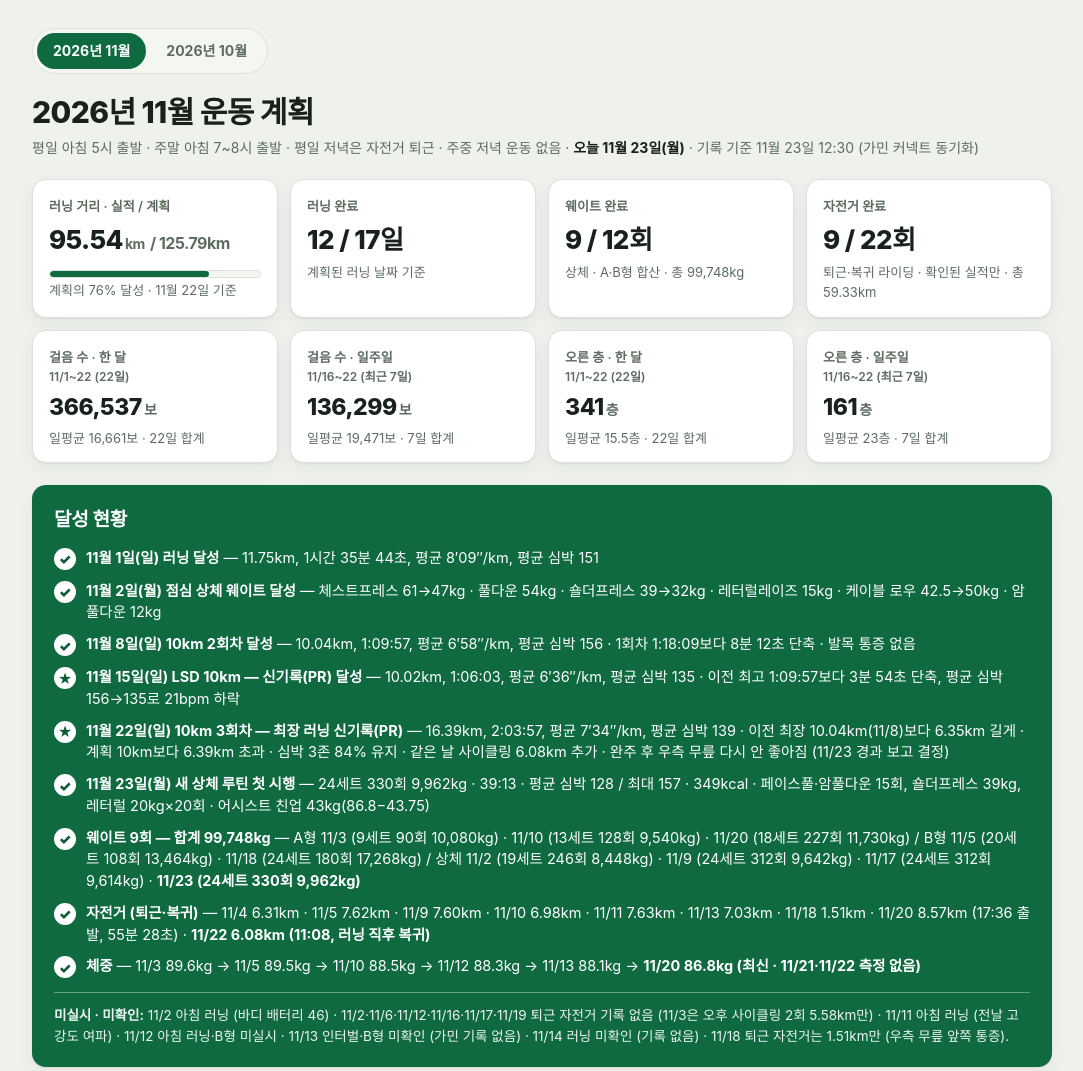
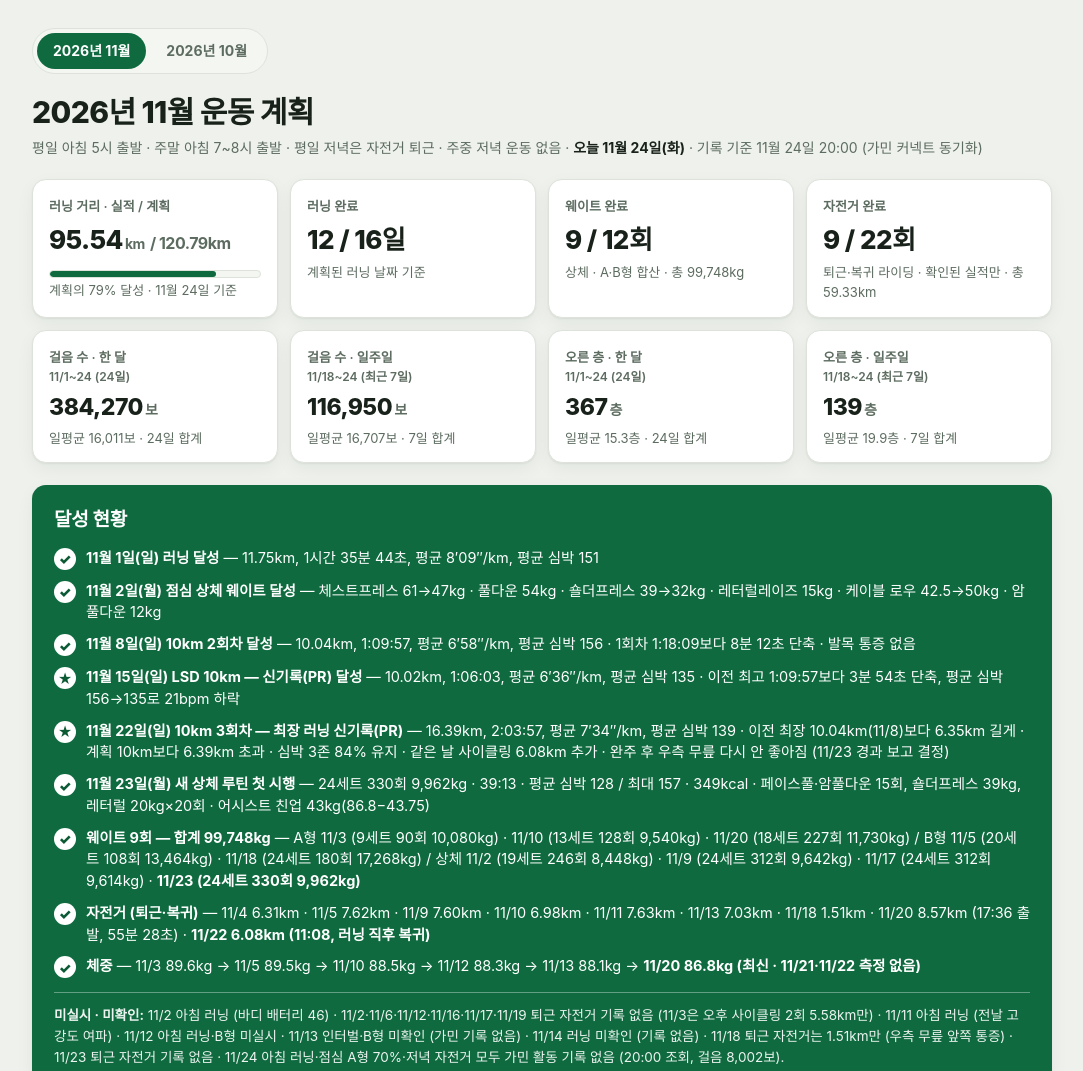
Before and after one commit to blind-knight-dev/november-exercise-dashboard, a plain HTML site: page index.html in a window 1280 px wide. Shown: the top 1071 px of the page, without its empty margins (98-1181 px from the left). Drawn offline with Linux system fonts and the light colour scheme; a web font is replaced by a local one.

Commit message:
Sync 11/23 steps/floors and switch dashboard to 11/24

```diff
--- a/index.html
+++ b/index.html
@@ -235,7 +235,7 @@
 
   <header>
     <h1>2026년 11월 운동 계획</h1>
-    <p class="sub">평일 아침 5시 출발 · 주말 아침 7~8시 출발 · 평일 저녁은 자전거 퇴근 · 주중 저녁 운동 없음 · <b>오늘 11월 23일(월)</b> · 기록 기준 11월 23일 12:30 (가민 커넥트 동기화)</p>
+    <p class="sub">평일 아침 5시 출발 · 주말 아침 7~8시 출발 · 평일 저녁은 자전거 퇴근 · 주중 저녁 운동 없음 · <b>오늘 11월 24일(화)</b> · 기록 기준 11월 24일 20:00 (가민 커넥트 동기화)</p>
   </header>
 
   <!-- KPI -->
@@ -266,22 +266,22 @@
   <!-- 걸음 · 층 KPI -->
   <div class="kpis act-kpis" aria-label="걸음 수·오른 층 한 달 / 일주일">
     <div class="kpi">
-      <div class="label">걸음 수 · 한 달<span class="per">11/1~22 (22일)</span></div>
+      <div class="label">걸음 수 · 한 달<span class="per">11/1~24 (24일)</span></div>
       <div class="num"><span id="kpiStepsMonth">–</span><span class="unit">보</span></div>
       <div class="foot" id="kpiStepsMonthFoot">일평균 –</div>
     </div>
     <div class="kpi">
-      <div class="label">걸음 수 · 일주일<span class="per">11/16~22 (최근 7일)</span></div>
+      <div class="label">걸음 수 · 일주일<span class="per">11/18~24 (최근 7일)</span></div>
       <div class="num"><span id="kpiStepsWeek">–</span><span class="unit">보</span></div>
       <div class="foot" id="kpiStepsWeekFoot">일평균 –</div>
     </div>
     <div class="kpi">
-      <div class="label">오른 층 · 한 달<span class="per">11/1~22 (22일)</span></div>
+      <div class="label">오른 층 · 한 달<span class="per">11/1~24 (24일)</span></div>
       <div class="num"><span id="kpiFloorsMonth">–</span><span class="unit">층</span></div>
       <div class="foot" id="kpiFloorsMonthFoot">일평균 –</div>
     </div>
     <div class="kpi">
-      <div class="label">오른 층 · 일주일<span class="per">11/16~22 (최근 7일)</span></div>
+      <div class="label">오른 층 · 일주일<span class="per">11/18~24 (최근 7일)</span></div>
       <div class="num"><span id="kpiFloorsWeek">–</span><span class="unit">층</span></div>
       <div class="foot" id="kpiFloorsWeekFoot">일평균 –</div>
     </div>
@@ -302,7 +302,7 @@
         <li><span class="check" aria-hidden="true">✓</span><span><span class="who">자전거 (퇴근·복귀)</span> — 11/4 6.31km · 11/5 7.62km · 11/9 7.60km · 11/10 6.98km · 11/11 7.63km · 11/13 7.03km · 11/18 1.51km · 11/20 8.57km (17:36 출발, 55분 28초) · <b>11/22 6.08km (11:08, 러닝 직후 복귀)</b></span></li>
         <li><span class="check" aria-hidden="true">✓</span><span><span class="who">체중</span> — 11/3 89.6kg → 11/5 89.5kg → 11/10 88.5kg → 11/12 88.3kg → 11/13 88.1kg → <b>11/20 86.8kg (최신 · 11/21·11/22 측정 없음)</b></span></li>
       </ul>
-      <p class="missed"><b>미실시 · 미확인:</b> 11/2 아침 러닝 (바디 배터리 46) · 11/2·11/6·11/12·11/16·11/17·11/19 퇴근 자전거 기록 없음 (11/3은 오후 사이클링 2회 5.58km만) · 11/11 아침 러닝 (전날 고강도 여파) · 11/12 아침 러닝·B형 미실시 · 11/13 인터벌·B형 미확인 (가민 기록 없음) · 11/14 러닝 미확인 (기록 없음) · 11/18 퇴근 자전거는 1.51km만 (우측 무릎 앞쪽 통증).</p>
+      <p class="missed"><b>미실시 · 미확인:</b> 11/2 아침 러닝 (바디 배터리 46) · 11/2·11/6·11/12·11/16·11/17·11/19 퇴근 자전거 기록 없음 (11/3은 오후 사이클링 2회 5.58km만) · 11/11 아침 러닝 (전날 고강도 여파) · 11/12 아침 러닝·B형 미실시 · 11/13 인터벌·B형 미확인 (가민 기록 없음) · 11/14 러닝 미확인 (기록 없음) · 11/18 퇴근 자전거는 1.51km만 (우측 무릎 앞쪽 통증) · 11/23 퇴근 자전거 기록 없음 · 11/24 아침 러닝·점심 A형 70%·저녁 자전거 모두 가민 활동 기록 없음 (20:00 조회, 걸음 8,002보).</p>
     </div>
   </section>
 
@@ -468,10 +468,12 @@
         </ul>
         <h3 style="margin-top:18px">체중 추이 · 인바디 (11월)</h3>
         <ul>
-          <li>체중 — 11/3 89.6kg → 11/5 89.5kg → 11/10 88.5kg → 11/12 88.3kg → 11/13 88.1kg → 11/20 86.8kg (최신 · 07:15 측정 · 직전보다 −1.3kg) · 11/21·11/22 측정 없음</li>
+          <li>체중 — 11/3 89.6kg → 11/5 89.5kg → 11/10 88.5kg → 11/12 88.3kg → 11/13 88.1kg → 11/20 86.8kg (최신 · 07:15 측정 · 직전보다 −1.3kg) · 11/21~11/24 측정 없음</li>
           <li>인바디 770 (11/7) — 체중 89.3kg · 골격근량 37.2kg · 체지방률 27.7% · 내장지방단면적 100.4cm² · 적정체중 75.9kg</li>
           <li>트레이닝 상태 (11/22) — 운동 능력 유지 · 부하 포커스 무산소 부족 · 단기 부하 599 (최적) · VO2 Max 42 (보통) · HRV 58ms (균형 · 야간 평균 61ms)</li>
           <li>11/22 컨디션 — 수면 94점 (8시간 00분, 22:49~06:50) · 바디 배터리 40 (+60 / −63) · 트레이닝 준비 상태 69 · 안정시 심박 57bpm · 걸음 29,580보 (하루 합계 · 목표 달성)</li>
+          <li>트레이닝 상태 (11/24) — 운동 능력 유지 · 부하 포커스 무산소 부족 · 단기 부하 464 (최적) · VO2 Max 42 (보통) · HRV 62ms (균형 · 야간 평균 67ms)</li>
+          <li>11/24 컨디션 — 수면 76점 (5시간 56분, 00:35~06:31) · 깊은 수면 1시간 15분 · REM 1시간 55분 · 바디 배터리 87(기상) → 36(20:00) · 트레이닝 준비 상태 71 · 안정시 심박 51bpm · 걸음 8,002보 (20:00까지 · 목표 16,700)</li>
           <li>러닝화 (11/22) — Decathlon Kiprun KS900 누적 25.9 / 1,050km (오늘 러닝 16.39km·보행 0.32km 포함) · Novablast 6 4.5 / 1,000km · EVO SL 0 / 975km</li>
         </ul>
         <h3 style="margin-top:18px">11월 2일 웨이트 상세</h3>
@@ -512,7 +514,7 @@
     </div>
   </section>
 
-  <footer>계획 거리는 추정치, 달성 기록은 실측. 가민 커넥트 기준 11월 23일 12:30까지 실적 반영(11/22 보행 0.32km · 러닝 16.39km · 사이클링 6.08km, 11/23 점심 상체 근력 24세트 39:13), 11월 24일 이후 일정은 계획이다.<br>걸음 수·오른 층은 11월 23일 09:20 가민 커넥트 조회값(일별 합계)으로, 한 달·일주일 수치는 11/1~22와 11/16~22 실측 합계·일평균이다. 11/23 하루치는 이번 갱신에서 다시 조회하지 않아 집계에서 뺐다.</footer>
+  <footer>계획 거리는 추정치, 달성 기록은 실측. 가민 커넥트 기준 11월 24일 20:00까지 실적 반영(11/22 보행 0.32km · 러닝 16.39km · 사이클링 6.08km, 11/23 점심 상체 근력 24세트 39:13, 11/24 활동 기록 없음), 11월 25일 이후 일정은 계획이다.<br>걸음 수·오른 층은 11월 24일 20:00 가민 커넥트 조회값(일별 합계)으로, 한 달·일주일 수치는 11/1~24와 11/18~24 실측 합계·일평균이다. 11/24 수치는 20:00까지의 잠정치다.</footer>
 
   </div><!-- /#month-11 -->
 
@@ -751,8 +753,8 @@
     {d:20, morning:run(8.77,"1:14:21",{done:true,timeDetail:"평균 8′29″/km · 평균심박 131 / 최대 151 · 667kcal · 05:25 시작 · 앞서 05:19 보행 0.46km(5:24, 평균심박 98)",detail:"무릎 통증 해소 확인 · 계획 5km(무릎 테스트)보다 3.77km 길게 뜀 · 가민 활동 25135470375"}), lunch:weight("하체 A형","",{done:true,detail:"데드리프트 100×6×3 · 힙쓰러스트 120×12×3(세트마다 10초 버티기) · 스탠딩 힙 어브덕션 110×12×3 · 스텝업 20kg 40회(양다리 20회씩, 점프) · 박스 점프 스쿼트 20kg 20회 · 백익스텐션 10×15×3 · 데드버그 8×2 & 버드독 8×2 · 총 18세트 227회 11,730kg · 39:42 · 평균심박 128 / 최대 172 · 341kcal · 가민 활동 25137307852"}), evening:slot("bike","자전거 퇴근 8.57km",{done:true,short:"자전거 8.57km",detail:"17:36 출발 · 55:28 (이동 40:27) · 평균 9.3km/h · 평균심박 102 / 최대 133 · 192kcal · 상승 21m · 가민 활동 25139116968"}), key:false, status:"done", exceeded:true},
     {d:21, morning:rest("휴식 · 걷기 (저녁 탄수화물 보충)",{done:true,short:"휴식",detail:"가민 활동 기록 없음 (계획대로 휴식) · 걸음 7,156보 · 수면 86점 (8시간 46분, 22:37~07:46) · 바디 배터리 아침 72 (최고 91 · 최저 32) · 트레이닝 준비 상태 74"}), lunch:none(), evening:none(), key:false, status:"done"},
     {d:22, morning:run(16.39,"2:03:57",{done:true,key:true,short:"16.39km · 최장 러닝 PR",timeDetail:"평균 7′34″/km (GAP 7′33″) · 평균심박 139 / 최대 149 · 1,273kcal · 09:00 출발 · 케이던스 181 · 보폭 0.73m · 수직진동 6.9cm",detail:"★ 최장 러닝 신기록(PR) — 이전 최장 10.04km(11/8)보다 6.35km 길게 · 계획 10km보다 6.39km 초과 · 심박 3존 84%(1:44:13) / 2존 15%(19:23) · 유산소 TE 3.5 · 활동 부하 126 · 바디배터리 −25 · 앞서 08:56 보행 0.32km(3:44, 평균심박 97) · KS900 · 가민 활동 25157875171 · 완주 후 우측 무릎 다시 안 좋아짐 (11:42 사용자 보고) — 자전거로 복귀 · 마사지, 11/23 경과 보고 결정"}), lunch:slot("bike","사이클링 6.08km · 41:51",{done:true,short:"사이클링 6.08km",detail:"11:08 출발 · 평균 8.7km/h (이동 12.0) · 평균심박 114 / 최대 140 · 264kcal · 상승 22m · 회복 TE 1.3 · 러닝 직후 · 가민 활동 25158048680"}), evening:none(), key:true, status:"done", exceeded:true},
-    {d:23, morning:rest("휴식 (10km 다음날)",{done:true,short:"휴식",detail:"오전 러닝 기록 없음 · 11/23 가민 활동은 점심 근력 훈련 1건"}), lunch:weight("상체 웨이트 — 슈퍼세트","UPPER_SS",{done:true,short:"상체 24세트",detail:"새 상체 루틴 첫 시행 — ① 페이스풀 10kg×15×3 & 암풀다운 17.5kg×15×3 ② 체스트프레스머신 47kg×12×3 & 체스트플라이머신 30kg×12×3 ③ 어시스트 내로우 친업 43kg×12×3 & 케이블 로우로우 50kg×12×3 ④ 숄더프레스머신 39kg×12×3 & 사이드 레터럴레이즈머신 20kg×20×3 · 총 24세트 330회 9,962kg · 39:13 (휴식 0:00, 세트당 1:38, 1번 세트 1:39) · 평균심박 128 / 최대 157 · 349kcal · 11:47 시작 · Forerunner 265 · 가민 활동 25168670312"}), evening:bike(), key:false, status:"partial"},
-    {d:24, morning:run(5,"약 40분",{short:"야외 LSD 5km",timeDetail:"7′50″~8′30″/km · KS900 · 심박 2~3존"}), lunch:weight("A형 70%","A70"), evening:bike(), key:false, status:"planned"},
+    {d:23, morning:rest("휴식 (10km 다음날)",{done:true,short:"휴식",detail:"오전 러닝 기록 없음 · 11/23 가민 활동은 점심 근력 훈련 1건"}), lunch:weight("상체 웨이트 — 슈퍼세트","UPPER_SS",{done:true,short:"상체 24세트",detail:"새 상체 루틴 첫 시행 — ① 페이스풀 10kg×15×3 & 암풀다운 17.5kg×15×3 ② 체스트프레스머신 47kg×12×3 & 체스트플라이머신 30kg×12×3 ③ 어시스트 내로우 친업 43kg×12×3 & 케이블 로우로우 50kg×12×3 ④ 숄더프레스머신 39kg×12×3 & 사이드 레터럴레이즈머신 20kg×20×3 · 총 24세트 330회 9,962kg · 39:13 (휴식 0:00, 세트당 1:38, 1번 세트 1:39) · 평균심박 128 / 최대 157 · 349kcal · 11:47 시작 · Forerunner 265 · 가민 활동 25168670312"}), evening:slot("bike","자전거 미실시 (가민 기록 없음)",{missed:true,short:"자전거 미실시",detail:"11/23 가민 활동은 점심 근력 1건 · 사이클링 기록 없음"}), key:false, status:"partial"},
+    {d:24, morning:slot("rest","러닝 미실시 (가민 기록 없음)",{missed:true,short:"러닝 미실시",detail:"계획 야외 LSD 5km · 11/24 가민 활동 기록 없음 (20:00 조회)"}), lunch:weight("A형 70% — 미실시","A70",{missed:true,short:"A형 미실시",detail:"가민 근력 활동 기록 없음"}), evening:slot("bike","자전거 미실시 (가민 기록 없음)",{missed:true,short:"자전거 미실시",detail:"사이클링 기록 없음"}), key:false, status:"missed"},
     {d:25, morning:run(5,"약 40분",{short:"야외 LSD 5km",timeDetail:"7′50″~8′30″/km · KS900 · 심박 2~3존"}), lunch:none(), evening:bike(), key:false, status:"planned"},
     {d:26, morning:mob("모빌리티 · 허리 보완"), lunch:weight("B형","B"), evening:bike(), key:false, status:"planned"},
     {d:27, morning:mob("모빌리티 10분"), lunch:slot("run","템포런 (트레드밀 6.25km · 40분)",{km:6.25,short:"템포런 6.25km",timeDetail:"가민 워크아웃 1767076651 기준 · 8.0→10.3→7.5km/h · 경사 1% · 심박 163~171 목표"}), evening:bike(), key:false, status:"planned"},
@@ -760,8 +762,8 @@
     {d:29, morning:run(10,"약 1시간 20분",{key:true,short:"★LSD 10km 판단일",timeDetail:"7′50″~8′30″/km · KS900 · 심박 2~3존 · 11/22 3회차 결과 보고 페이스 정함"}), lunch:none(), evening:none(), key:true, status:"planned"},
     {d:30, morning:run(4,"약 32분",{timeDetail:"아주 가볍게"}), lunch:none(), evening:bike(), key:false, status:"planned"}
   ];
-  var TODAY=23;
-  var ACT_LAST=22; // 걸음 수·오른 층 집계는 11/1~22 조회값 기준
+  var TODAY=24;
+  var ACT_LAST=24; // 걸음 수·오른 층 집계는 11/1~24 조회값 기준
   var FORM_TEXT={
     "A":"데드리프트 100kg × 6회 × 3 → 힙쓰러스트 120kg × 12회 × 3 (3세트 모두 끝 10초 버티기) → 스텝업 20kg 덤벨 × 20회 × 3 (두 다리 점프) → 힙어브덕션 110kg × 12회 × 3 → 백 익스텐션 10kg × 15회 × 3 → 허리 보완 5분 (데드버그 · 버드독).",
     "A70":"A형 70% 중량. 데드리프트 70kg × 6회 × 3 → 힙쓰러스트 84kg × 12회 × 3 → 스텝업 14kg 덤벨 × 20회 × 3 → 힙어브덕션 77kg × 12회 × 3 → 백 익스텐션 7kg × 15회 × 3 → 허리 보완 5분.",
@@ -787,14 +789,14 @@
   document.getElementById("kpiRunDone").textContent=fmt(runDone);
   document.getElementById("kpiRunPlan").textContent=fmt(runPlan);
   document.getElementById("runBar").style.width=(runPlan? (runDone/runPlan*100):0)+"%";
-  document.getElementById("kpiRunFoot").textContent="계획의 "+Math.round(runDone/runPlan*100)+"% 달성 · 11월 22일 기준";
+  document.getElementById("kpiRunFoot").textContent="계획의 "+Math.round(runDone/runPlan*100)+"% 달성 · 11월 24일 기준";
   document.getElementById("kpiRunDays").textContent=runDaysDone+" / "+runDaysPlan+"일";
   document.getElementById("kpiWeight").textContent=wDone+" / "+wPlan+"회";
   document.getElementById("kpiWeightKg").textContent="총 "+wKg.toLocaleString()+"kg";
   document.getElementById("kpiBike").textContent=bDone+" / "+bPlan+"회";
   document.getElementById("kpiBikeKm").textContent="총 "+fmt(bKm)+"km";
 
-  /* ---- 걸음 수 · 오른 층 KPI (한 달 11/1~22, 일주일 11/16~22) ---- */
+  /* ---- 걸음 수 · 오른 층 KPI (한 달 11/1~24, 일주일 11/18~24) ---- */
   function actKpis(){
     var mS=0,mF=0,mDays=0,wS=0,wF=0,wDays=0;
     for(var d=1;d<=ACT_LAST;d++){
@@ -899,6 +901,7 @@
   function statusText(day){
     if(day.status==="done"){return "완료";}
     if(day.status==="partial"){return "부분 완료";}
+    if(day.status==="missed"){return "미실시";}
     return "예정";
   }
   function cellHtml(s){
@@ -913,7 +916,7 @@
     return String(str).replace(/&/g,"&amp;").replace(/</g,"&lt;").replace(/>/g,"&gt;");
   }
 
-  /* 걸음 수 · 오른 층 — 가민 커넥트 실측값 (2026-11-23 08:50경 조회)
+  /* 걸음 수 · 오른 층 — 가민 커넥트 실측값 (2026-11-24 20:00 조회)
      s: 걸음 수, f: 오른 층, dn: 내려간 층, note: 비고 */
   var ACT={
     1:{s:26222,f:14,dn:15},
@@ -938,7 +941,8 @@
     20:{s:22411,f:30,dn:15},
     21:{s:7156,f:11,dn:11},
     22:{s:29580,f:15,dn:13},
-    23:{s:null,f:null,dn:null,note:"오늘 · 걸음·층 미조회"}
+    23:{s:9731,f:15,dn:13},
+    24:{s:8002,f:11,dn:12,note:"오늘 · 20:00까지"}
   };
   function actText(d){
     var a=ACT[d];
@@ -981,7 +985,7 @@
       tr.dataset.date=day.d;
       if(day.d===TODAY){tr.className+=" today-row";}
       if(day.d===state.selected){tr.className+=" selected";}
-      var statusCls=day.status==="done"?"done":(day.status==="partial"?"partial":"");
+      var statusCls=day.status==="done"?"done":(day.status==="partial"?"partial":(day.status==="missed"?"none":""));
       var badges="";
       if(day.d===TODAY){badges+='<span class="badge today">오늘</span>';}
       if(day.key){badges+='<span class="badge key">★ 10km</span>';}
@@ -1007,7 +1011,7 @@
       var b=document.createElement("button");
       b.type="button"; b.className="day-card"+(day.d===TODAY?" today-card":"")+(day.d===state.selected?" selected":"");
       b.dataset.date=day.d;
-      var head='11/'+day.d+' ('+dowFor(day.d)+')'+(day.d===TODAY?' <span class="badge today">오늘</span>':"")+(day.key?' <span class="badge key">★ 10km</span>':"")+(day.exceeded?' <span class="badge exceeded">초과 달성</span>':"")+' <span class="badge '+(day.status==="done"?"done":day.status==="partial"?"partial":"")+'">'+statusText(day)+'</span>';
+      var head='11/'+day.d+' ('+dowFor(day.d)+')'+(day.d===TODAY?' <span class="badge today">오늘</span>':"")+(day.key?' <span class="badge key">★ 10km</span>':"")+(day.exceeded?' <span class="badge exceeded">초과 달성</span>':"")+' <span class="badge '+(day.status==="done"?"done":day.status==="partial"?"partial":day.status==="missed"?"none":"")+'">'+statusText(day)+'</span>';
       b.innerHTML='<div class="head">'+head+'</div>'+
         '<div class="slot-row"><span class="slot-label">아침</span><span>'+cellHtml(day.morning)+'</span></div>'+
         '<div class="slot-row"><span class="slot-label">점심</span><span>'+cellHtml(day.lunch)+'</span></div>'+
@@ -1077,7 +1081,7 @@
       if(day.d===TODAY){badges+='<span class="badge today">오늘</span>';}
       if(day.key){badges+='<span class="badge key">★ 10km</span>';}
       if(day.exceeded){badges+='<span class="badge exceeded">초과 달성</span>';}
-      var statusCls=day.status==="done"?"done":(day.status==="partial"?"partial":"");
+      var statusCls=day.status==="done"?"done":(day.status==="partial"?"partial":(day.status==="missed"?"none":""));
       var trCls=[];
       if(day.d===TODAY){trCls.push("today-row");}
       if(day.d===state.selected){trCls.push("selected");}
```
